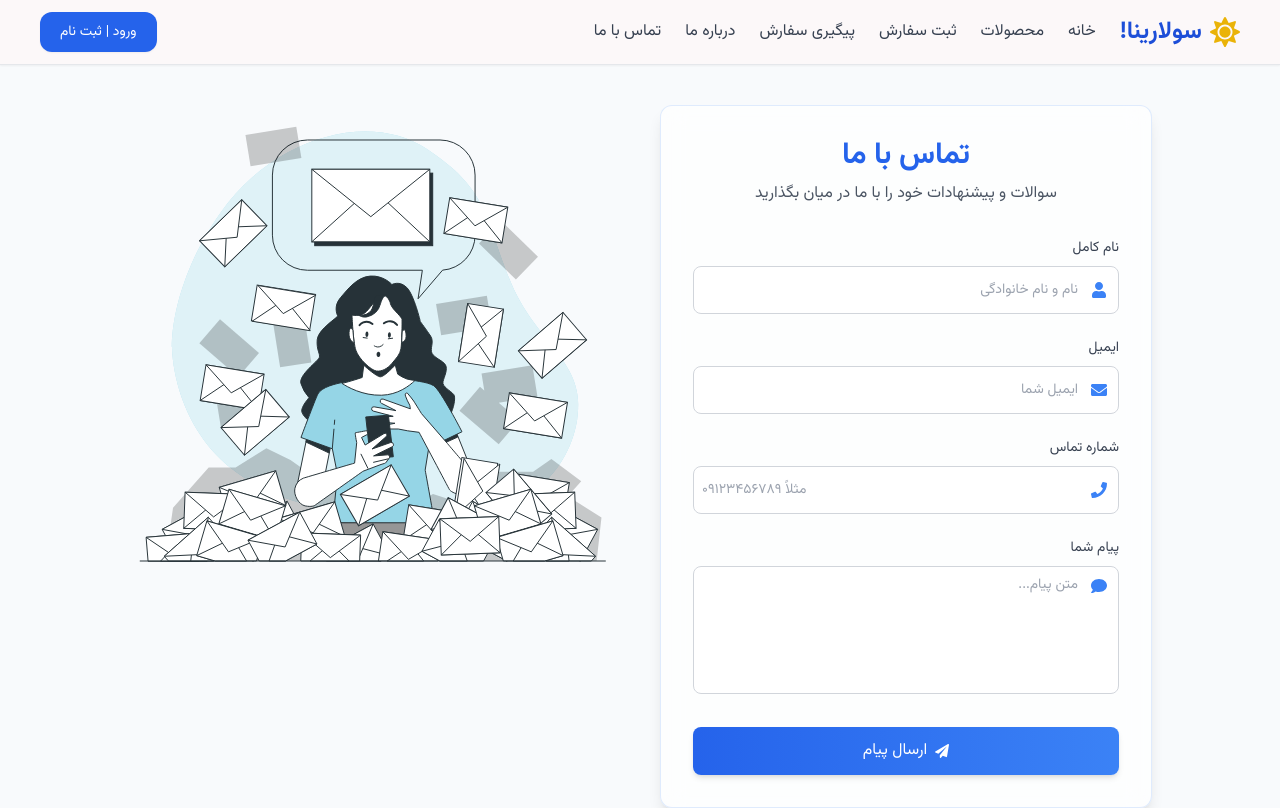
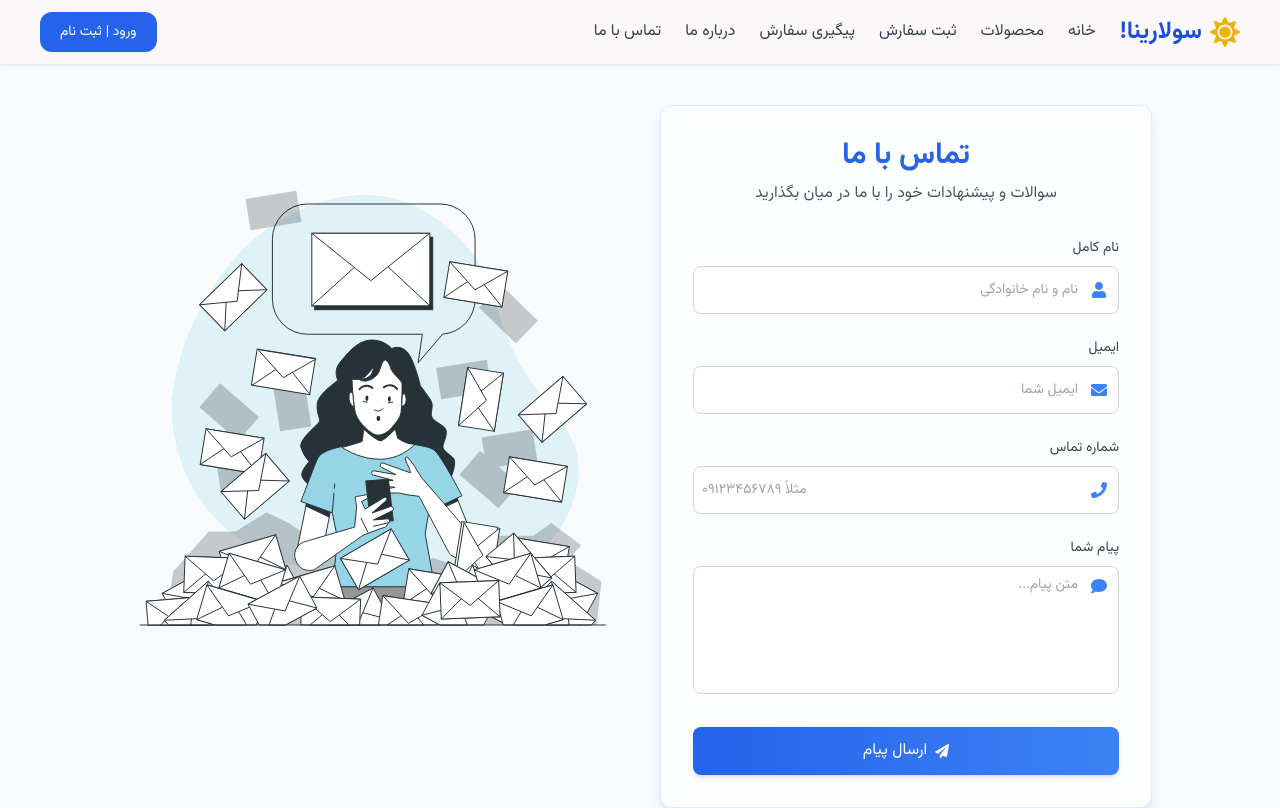
Before and after one commit to aliarabshahi/solarina_github, a Next.js app in the folder frontend/src/: page /contact in a window 1280 px wide. Shown: the top 808 px of the page. Built offline with nearby package versions, Linux system fonts and the light colour scheme.

Commit message:
adding padding to the form images

```diff
--- a/frontend/src/app/contact/components/ContactImage.tsx
+++ b/frontend/src/app/contact/components/ContactImage.tsx
@@ -3,7 +3,8 @@ import Image from "next/image";
 
 export default function ContactImage() {
   return (
-    <div className="w-full h-full flex items-start justify-start">
+    // Added lg:pt-16 for desktop top padding
+    <div className="w-full h-full flex items-start justify-start lg:pt-16">
       <Image
         src="/images/forms/contact-us.svg"
         alt="تماس با تیم پنل خورشیدی"
```
